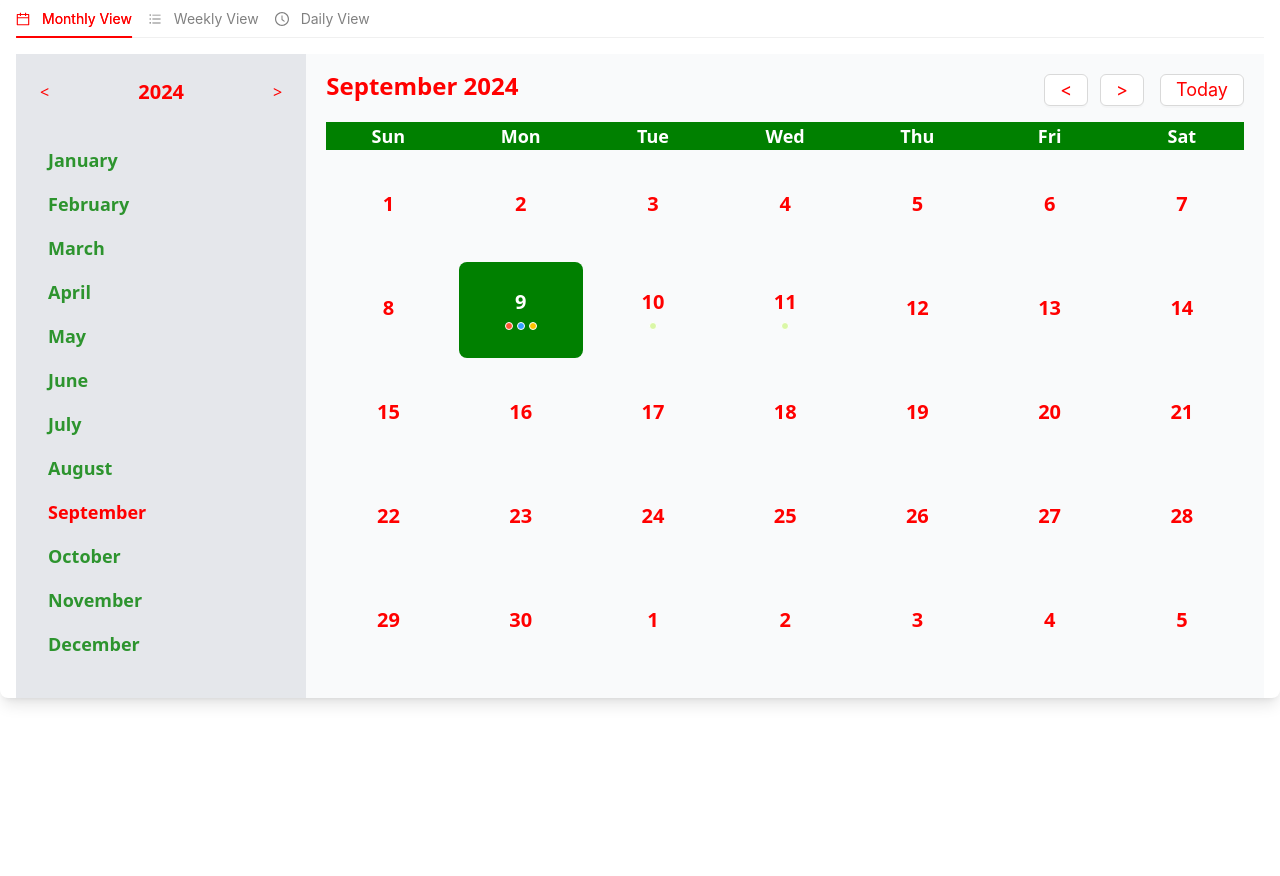
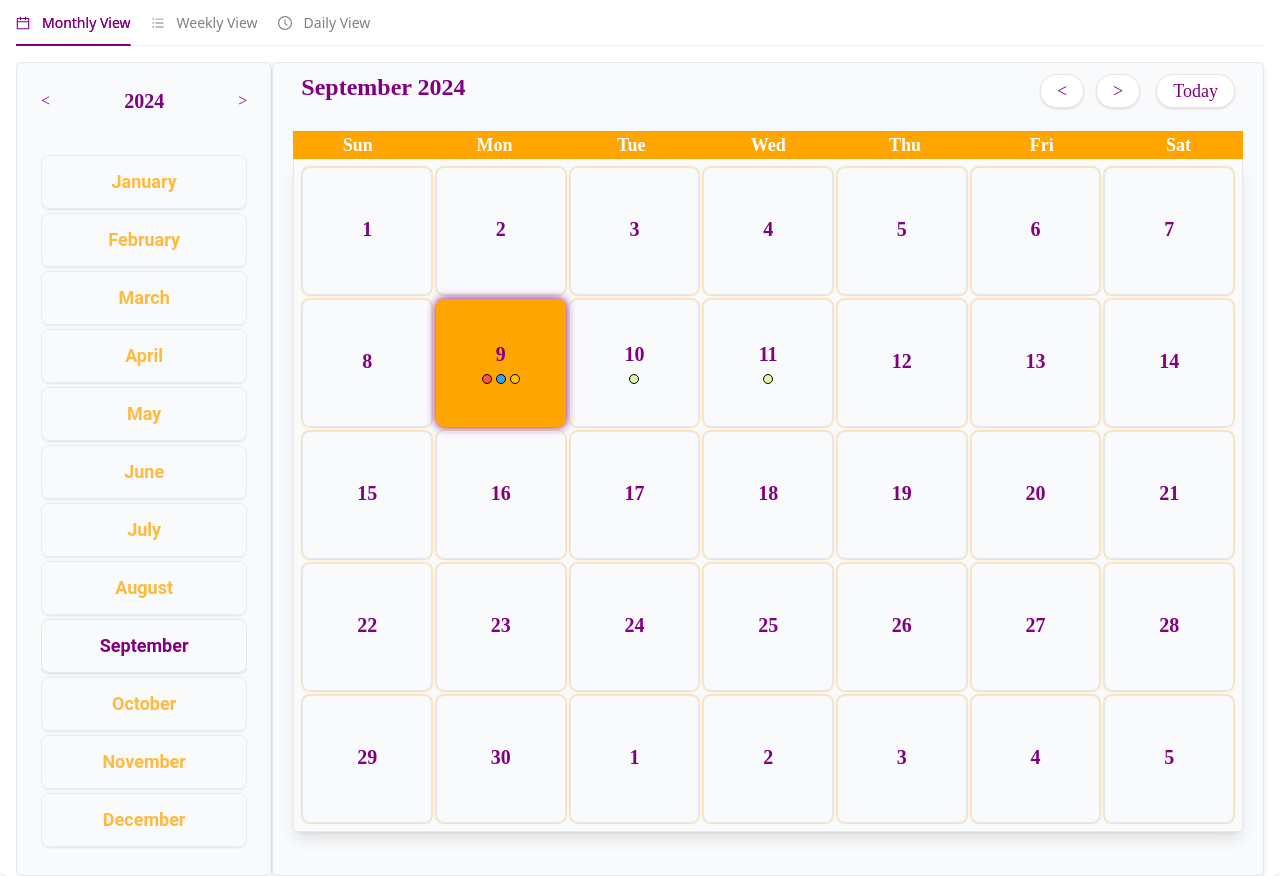
Before and after one commit to jefersonbrzcosta/js-calendar-lib, a React (Vite) app: page / in a window 1280 px wide. Before the commit the page ends 800 px from the top, so only its background shows below. Built offline with nearby package versions, Linux system fonts and the light colour scheme.

Commit message:
UI modified, changes in text fonts, and animation in the wrapper altered, with the transition duration changed from 0.3 to 0.5.

```diff
--- a/package.json
+++ b/package.json
@@ -38,6 +38,8 @@
     "typescript": "^5.5.3",
     "typescript-eslint": "^8.0.1",
     "vite": "^5.4.1",
-    "vite-tsconfig-paths": "^5.0.1"
+    "vite-tsconfig-paths": "^5.0.1",
+    "css-loader": "^6.8.1",
+    "style-loader": "^3.3.1"
   }
 }
--- a/src/components/index.tsx
+++ b/src/components/index.tsx
@@ -49,6 +49,7 @@ function CalendarApp() {
             itemHoverColor: mainColor,
             itemSelectedColor: mainColor,
             itemColor: "gray",
+            fontFamily: "sans",
           },
         },
       }}
@@ -59,8 +60,8 @@ function CalendarApp() {
             defaultActiveKey="month"
             activeKey={view}
             onChange={handleViewChange}
-            size="small"
-            tabBarGutter={16}
+            size="middle"
+            tabBarGutter={20}
             tabBarStyle={{
               marginBottom: "1rem",
               color: mainColor,
--- a/src/components/monthly-view/calendar-days.tsx
+++ b/src/components/monthly-view/calendar-days.tsx
@@ -7,6 +7,9 @@ import {
 } from "date-fns";
 import { getCalendarDays, getDayNumber } from "../../utils/calendar-utils";
 import { useCalendarContext } from "../../state/CalendarContext";
+import { isScreenMobile } from "../../utils/calendar-utils";
+/*import { brotliDecompress } from "zlib";*/
+/*import { main } from "framer-motion/client";*/
 
 const CalendarDays = () => {
   const {
@@ -53,7 +56,7 @@ const CalendarDays = () => {
   const calendarDays = getCalendarDays(currentDate);
 
   return (
-    <div className="grid grid-cols-7 gap-2">
+    <div className="grid grid-cols-7 gap-1 border-l border-r border-b border-gray p-2 shadow-lg">
       {calendarDays.map((day, index) => {
         const isCurrentMonth = day.getMonth() === currentDate.getMonth();
         const isAvailableDay = settings.availableDays.includes(
@@ -61,20 +64,21 @@ const CalendarDays = () => {
         );
         const dayString = format(day, "yyyy-MM-dd");
         const dayEvents = eventsByDay[dayString] || [];
+        const classNames = `flex flex-col items-center border border-gray shadow justify-center rounded-lg cursor-pointer
+        ${isCurrentMonth ? "text-gray-800" : "text-gray-400"}
+        ${isAvailableDay ? "hover:bg-gray-200" : "opacity-20 pointer-events-none"}
+        ${isScreenMobile() ? "h-14" : "h-32"} font-serif`;
+
 
         return (
           <div
             key={index}
-            className={`flex flex-col items-center justify-center h-24 cursor-pointer
-              rounded-lg ${isCurrentMonth ? "text-gray-800" : "text-gray-400"} ${
-                isAvailableDay
-                  ? "hover:bg-gray-100"
-                  : "opacity-20 pointer-events-none"
-              }`}
+
+            className={classNames}
             style={
               isToday(day)
-                ? { color: "white", backgroundColor: secondColor }
-                : { color: mainColor }
+                ? { color: mainColor, backgroundColor: secondColor, boxShadow: `0 0 10px ${mainColor}`, border: `2px solid ${secondColor}`}
+                : { color: mainColor, boxShadow: `0 0 2px ${secondColor}`}
             }
             onClick={() => isAvailableDay && handleDayClick(day, dayEvents)}
           >
@@ -84,8 +88,8 @@ const CalendarDays = () => {
               {dayEvents.slice(0, 6).map((event, index) => (
                 <span
                   key={index}
-                  className={`w-2 h-2 rounded-full m-0.5 ${
-                    event.multiDay ? "border border-white" : ""
+                  className={`w-2.5 h-2.5 rounded-full m-0.5 ${
+                    event.multiDay ? "border border-black" : ""
                   }`}
                   style={{ backgroundColor: event.color }}
                 ></span>
@@ -96,8 +100,8 @@ const CalendarDays = () => {
                 {dayEvents.slice(6).map((event, idx) => (
                   <span
                     key={idx}
-                    className={`w-2 h-2 rounded-full m-0.5 ${
-                      event.multiDay ? "border border-white" : ""
+                    className={`w-2.5 h-2.5 rounded-full m-0.5 ${
+                      event.multiDay ? "border border-black" : ""
                     }`}
                     style={{ backgroundColor: event.color }}
                   ></span>
--- a/src/components/monthly-view/index.tsx
+++ b/src/components/monthly-view/index.tsx
@@ -5,9 +5,9 @@ import AnimationWrapper from "../shared/animation-wrapper";
 
 const MonthlyView = () => {
   return (
-    <AnimationWrapper className="flex bg-gray-50 md:flex-row flex-col">
+    <AnimationWrapper className="flex bg-gray-10 md:flex-row flex-col font-serif">
       <MonthsColumn />
-      <div className="flex-row mt-4 w-full sm:w-5/6 px-0 sm:px-5">
+      <div className="flex-row mt- w-full sm:w-5/4 px-0 sm:px-5 border border-gray rounded-md shadow-md">
         <WeekDaysHeader />
         <CalendarDays />
       </div>
--- a/src/components/monthly-view/month-column/index.tsx
+++ b/src/components/monthly-view/month-column/index.tsx
@@ -10,7 +10,7 @@ function MonthsColumn() {
   } = useCalendarContext();
 
   return (
-    <div className="w-full sm:w-1/4 p-6 bg-gray-200">
+    <div className="w-full sm:w-1/4 p-6 border border-gray rounded-md font-serif">
       {/* Change year buttons */}
       <div
         className="flex justify-between items-center"
@@ -19,13 +19,15 @@ function MonthsColumn() {
         <button
           onClick={() => handleDateChange({ type: "monthly", offset: -12 })}
           style={{ color: mainColor }}
+
         >
           &lt;
         </button>
-        <div className="text-xl font-bold">{format(currentDate, "yyyy")}</div>
+        <div className="text-xl font-bold" >{format(currentDate, "yyyy")}</div>
         <button
           onClick={() => handleDateChange({ type: "monthly", offset: 12 })}
           style={{ color: mainColor }}
+
         >
           &gt;
         </button>
--- a/src/components/monthly-view/month-column/month-list.tsx
+++ b/src/components/monthly-view/month-column/month-list.tsx
@@ -29,7 +29,8 @@ function MonthList({
           <li
             key={index}
             ref={(el) => (monthRefs.current[index] = el)}
-            className={`px-2 text-lg pb-4 font-semibold cursor-pointer opacity-80 hover:opacity-100`}
+            className={`flex items-center justify-center text-lg p-3 font-semibold border border-gray
+              rounded-lg shadow cursor-pointer opacity-75 hover:opacity-100 mb-1 font-sans`}
             style={
               monthDate.getMonth() === currentDate.getMonth()
                 ? { color: mainColor, opacity: 1 }
--- a/src/components/monthly-view/week-days-header.tsx
+++ b/src/components/monthly-view/week-days-header.tsx
@@ -24,7 +24,7 @@ const WeekDaysHeader = () => {
       />
 
       <div
-        className="grid grid-cols-7 gap-2 text-center text-lg font-semibold mb-2"
+        className="grid grid-cols-7 gap-2 text-center text-lg font-semibold mb-0"
         style={{ color: "white", backgroundColor: secondColor }}
       >
         {days.map((day, index) => (
--- a/src/components/shared/animation-wrapper.tsx
+++ b/src/components/shared/animation-wrapper.tsx
@@ -12,7 +12,7 @@ const AnimationWrapper: React.FC<WrapperProps> = ({ children, className }) => {
       className={`flex bg-gray-50 ${className ?? ""}`}
       initial={{ opacity: 0, x: 1050 }}
       animate={{ opacity: 1, x: 0 }}
-      transition={{ duration: 0.3 }}
+      transition={{ duration: 0.5 }}
     >
       {children}
     </motion.div>
--- a/src/components/shared/navigation-header.tsx
+++ b/src/components/shared/navigation-header.tsx
@@ -17,7 +17,7 @@ const NavigationHeader: React.FC<NavigationHeaderProps> = ({
   onToday,
 }) => {
   return (
-    <div className="flex justify-between items-center mb-3 flex-col sm:flex-row">
+    <div className="flex justify-between items-center mb-3 flex-col sm:flex-row p-2">
       <div
         className="text-md sm:text-2xl font-bold mb-2"
         style={{ color: calendarColor }}
@@ -29,14 +29,14 @@ const NavigationHeader: React.FC<NavigationHeaderProps> = ({
           <Button
             onClick={onPrev}
             style={{ color: calendarColor }}
-            className="text-xs sm:text-lg hover:opacity-80"
+            className="text-xs sm:text-lg hover:opacity-80 shadow rounded-full border border-gray-200 p-4 font-serif"
           >
             &lt;
           </Button>
           <Button
             onClick={onNext}
             style={{ color: calendarColor }}
-            className="text-xs sm:text-lg hover:opacity-80"
+            className="text-xs sm:text-lg hover:opacity-80 shadow rounded-full border border-gray-200 p-4 font-serif"
           >
             &gt;
           </Button>
@@ -45,7 +45,7 @@ const NavigationHeader: React.FC<NavigationHeaderProps> = ({
           size={isScreenMobile() ? "small" : "middle"}
           onClick={onToday}
           style={{ color: calendarColor }}
-          className="text-xs sm:text-lg hover:opacity-80"
+          className="text-xs sm:text-lg hover:opacity-80 shadow rounded-full border border-gray-200 p-4 font-serif"
         >
           Today
         </Button>
--- a/src/state/CalendarContext.tsx
+++ b/src/state/CalendarContext.tsx
@@ -4,7 +4,7 @@ import {
   CalendarAction,
   CalendarContextType,
   handleDateChangeProps,
-  CalendarEvent,
+  /*CalendarEvent,*/
 } from "../types/calendar-context";
 import { mockEvents, mockSettings } from "../utils/mocks";
 import { addDays, addMonths, addWeeks, setMonth } from "date-fns";
--- a/src/utils/mocks.ts
+++ b/src/utils/mocks.ts
@@ -54,8 +54,8 @@ export const mockEvents = [
 ];
 
 export const mockSettings: CalendarState["settings"] = {
-  mainColor: "red",
-  secondColor: "green",
+  mainColor: "purple",
+  secondColor: "orange",
   availableDays: [1, 2, 3, 4, 5, 6, 7],
   startHour: "08:00",
   endHour: "19:00",
--- a/tailwind.config.js
+++ b/tailwind.config.js
@@ -1,7 +1,13 @@
 module.exports = {
   content: ['./src/**/*.{js,jsx,ts,tsx}'],
   theme: {
-    extend: {},
+    extend: {
+      fontFamily: {
+        sans: ['Roboto', 'sans-serif'],
+        serif: ['Merriweather', 'serif'],
+        mono: ['"Courier New"', 'monospace'],
+      },
+    },
   },
   plugins: [],
 }
```
Also changed, not shown: 6 other files (tests, documents, lock files or other folders).
